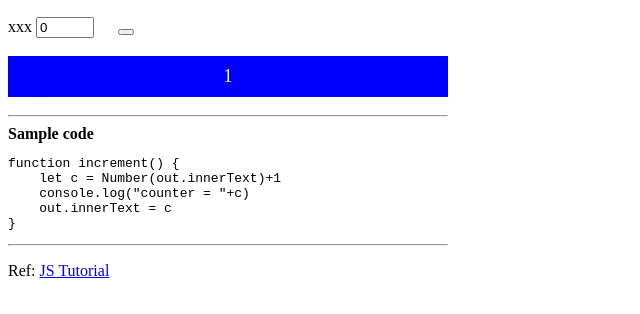
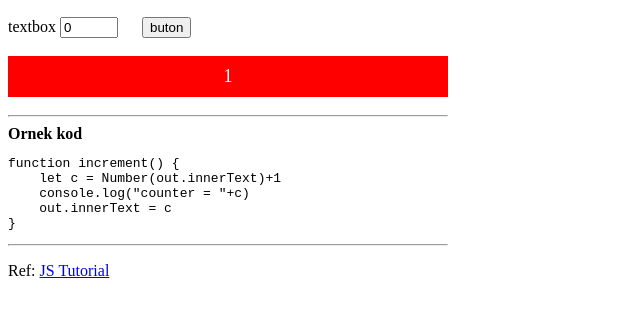
Before and after one commit to haticecaglar/advancedProgrammingTec, a plain HTML site: page counting.html in a window 1280 px wide. Shown: the part 50-364 px from the top of the page, without its empty margins (0-640 px from the left). Drawn offline with Linux system fonts and the light colour scheme.

Commit message:
CW0 Update

```diff
--- a/counting.html
+++ b/counting.html
@@ -10,7 +10,7 @@
     input { width: 50px }
     .out {
         font-size: 18px;
-        background: blue;
+        background: red;
         color: white;
         text-align: center;
         padding: 10px;
@@ -21,14 +21,14 @@
 <body>   <!-- HTML comment: Modify all items marked xxx -->
 
 <h2>This text is not shown. Why?</h2>
-xxx
+textbox
 <input type=number value=0 onChange="out.innerText=value">
 &emsp;
-<button onClick="increment()"></button>
+<button onClick="increment()">buton</button>
 <p class=out>0</p>
 
 <hr />
-<b>Sample code</b>
+<b>Ornek kod</b>
 <pre>This text is not shown. Why?</pre>
 
 <hr />
```
Also changed, not shown: index.html (added, +18 -0 lines).
